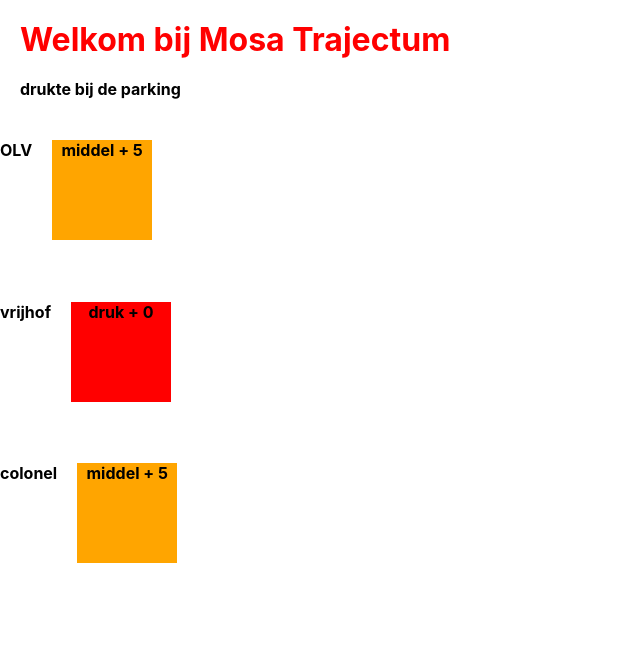
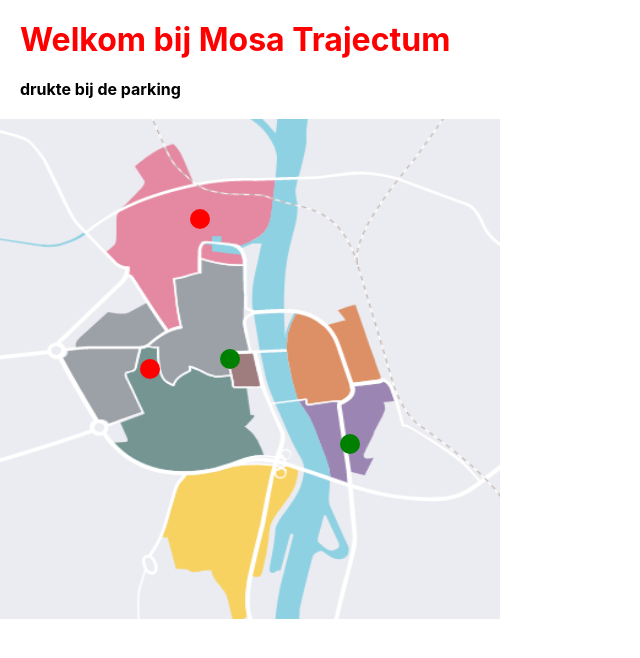
Before and after one commit to Jowaaaa/MosaTrajectum, a React (Create React App) app: page / in a window 1280 px wide. Shown: the top 658 px of the page, without its empty margins (0-640 px from the left). Built offline with nearby package versions, Linux system fonts and the light colour scheme.

Commit message:
parkingStatus based on RandNum

```diff
--- a/public/index.html
+++ b/public/index.html
@@ -2,14 +2,14 @@
 <html lang="en">
   <head>
     <meta charset="utf-8" />
-    <link rel="icon" href="%PUBLIC_URL%/favicon.ico" />
+    <link rel="icon" href="%PUBLIC_URL%/CMM-Logo-Color.png" />
     <meta name="viewport" content="width=device-width, initial-scale=1" />
     <meta name="theme-color" content="#000000" />
     <meta
       name="description"
       content="Web site created using create-react-app"
     />
-    <link rel="apple-touch-icon" href="%PUBLIC_URL%/logo192.png" />
+    <link rel="CMM-Logo-Color" href="%PUBLIC_URL%/CMM-Logo-Color.png" />
     <!--
       manifest.json provides metadata used when your web app is installed on a
       user's mobile device or desktop. See https://developers.google.com/web/fundamentals/web-app-manifest/
@@ -24,7 +24,7 @@
       work correctly both with client-side routing and a non-root public URL.
       Learn how to configure a non-root public URL by running `npm run build`.
     -->
-    <title>React App</title>
+    <title>Mosa Trajectum</title>
   </head>
   <body>
     <noscript>You need to enable JavaScript to run this app.</noscript>
--- a/src/App.css
+++ b/src/App.css
@@ -44,6 +44,9 @@
     content: 'druk + 0'
   }
 
+.images{
+  display: inline-flexbox;
+}
 
 
 .App-header {
--- a/src/App.js
+++ b/src/App.js
@@ -1,4 +1,6 @@
 import './App.css';
+import React from 'react';
+import ImageWithSquare from '../src/imageCanvas';
 
 function App() {
   var randNum = Math.round(Math.random()*100)
@@ -22,44 +24,22 @@
     }
   ]
 
-  const bins2 = [ //verschillende ranges
-    {
-      status: 'rustig',
-      predicate: randNum => randNum < 50,
-    },
-    {
-      status: 'middel',
-      predicate: randNum => randNum < 75,
-    },
-    {
-      status: 'druk',
-      predicate: randNum => randNum > 75,
-    }
-  ]
-  const bins3 = [ //verschillende ranges
-    {
-      status: 'rustig',
-      predicate: randNum => randNum < 50,
-    },
-    {
-      status: 'middel',
-      predicate: randNum => randNum < 75,
-    },
-    {
-      status: 'druk',
-      predicate: randNum => randNum > 75,
-    }
-  ]
 
   const parkingStatus = bins.find(bin => bin.predicate(randNum)).status; //zoek eerste bin die true teruggeeft.
-  const parkingStatus2 = bins2.find(bin => bin.predicate(randNum2)).status; //zoek eerste bin die true teruggeeft.
-  const parkingStatus3 = bins3.find(bin => bin.predicate(randNum3)).status; //zoek eerste bin die true teruggeeft.
+  const parkingStatus2 = bins.find(bin => bin.predicate(randNum2)).status; //zoek eerste bin die true teruggeeft.
+  const parkingStatus3 = bins.find(bin => bin.predicate(randNum3)).status; //zoek eerste bin die true teruggeeft.
 
   return (
     <div>
+      <div>
       <h1 style={{color: "red", margin: "20px"}}>Welkom bij Mosa Trajectum</h1>
       <h4 style={{margin: "20px"}}>drukte bij de parking</h4>
-      <component>
+      </div>
+      <div>
+        <ImageWithSquare/>
+      </div>
+
+      {/* <component>
         <h4 className={parkingStatus}>OLV</h4>
       </component>
       <component>
@@ -67,7 +47,7 @@
       </component>
       <component>
         <h4 className={parkingStatus3}>colonel</h4>
-      </component>
+      </component> */}
 
 
     </div>
--- /dev/null
+++ b/src/imageCanvas.js
@@ -0,0 +1,55 @@
+import React, { useRef, useEffect } from 'react';
+import imageSrc from '../src/Kwartieren.png';  // Replace with the actual path to your image
+
+const ImageWithSquare = () => {
+  const canvasRef = useRef(null);
+  const imageRef = useRef(null);
+
+  useEffect(() => {
+    const canvas = canvasRef.current;
+    const context = canvas.getContext('2d');
+
+    const drawImageAndSquares = () => {
+      context.drawImage(imageRef.current, 0, 0, canvas.width, canvas.height); // Draw the image onto the canvas
+
+      const colors = ['green', 'orange', 'red']; // Available colors for the squares
+
+      const squarePositions = [
+        { x: 150, y: 250 },    // Position of the first square
+        { x: 200, y: 100 },   // Position of the second square
+        { x: 230, y: 240 },   // Position of the third square
+        { x: 350, y: 325 },   // Position of the fourth square
+      ];
+
+      for (let i = 0; i < squarePositions.length; i++) {
+        const colorIndex = Math.floor(Math.random() * colors.length); // Select a random color index
+
+        context.fillStyle = colors[colorIndex]; // Set the fill color to the selected color
+
+        const { x, y } = squarePositions[i]; // Get the x and y positions from the squarePositions array
+
+        //context.fillRect(x, y, 20, 20); // Draw a square at the specified position
+
+        context.beginPath();
+        context.arc(x, y, 10, 0, 2 * Math.PI); // Draw a circle at the specified position
+        context.fill();
+        context.closePath();
+      }
+    };
+
+    imageRef.current.addEventListener('load', drawImageAndSquares); // Wait for the image to load before drawing the image and squares
+
+    return () => {
+      imageRef.current.removeEventListener('load', drawImageAndSquares); // Clean up event listener on unmount
+    };
+  }, []);
+
+  return (
+    <div>
+      <canvas ref={canvasRef} width={500} height={500} />
+      <img ref={imageRef} src={imageSrc} alt="Your Image" style={{ display: 'none' }} />
+    </div>
+  );
+};
+
+export default ImageWithSquare;
```
Also changed, not shown: public/CMM-Logo-Color.png (added), src/Kwartieren.png (added).
